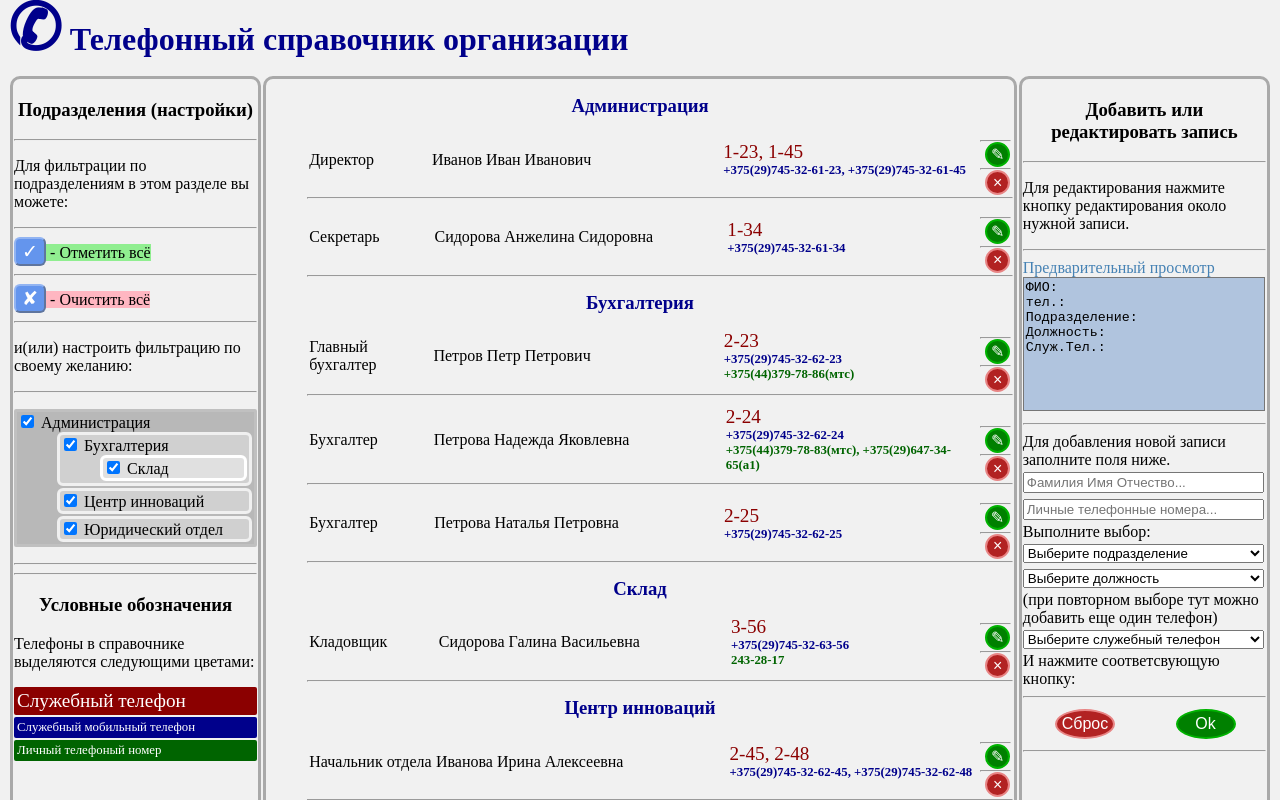
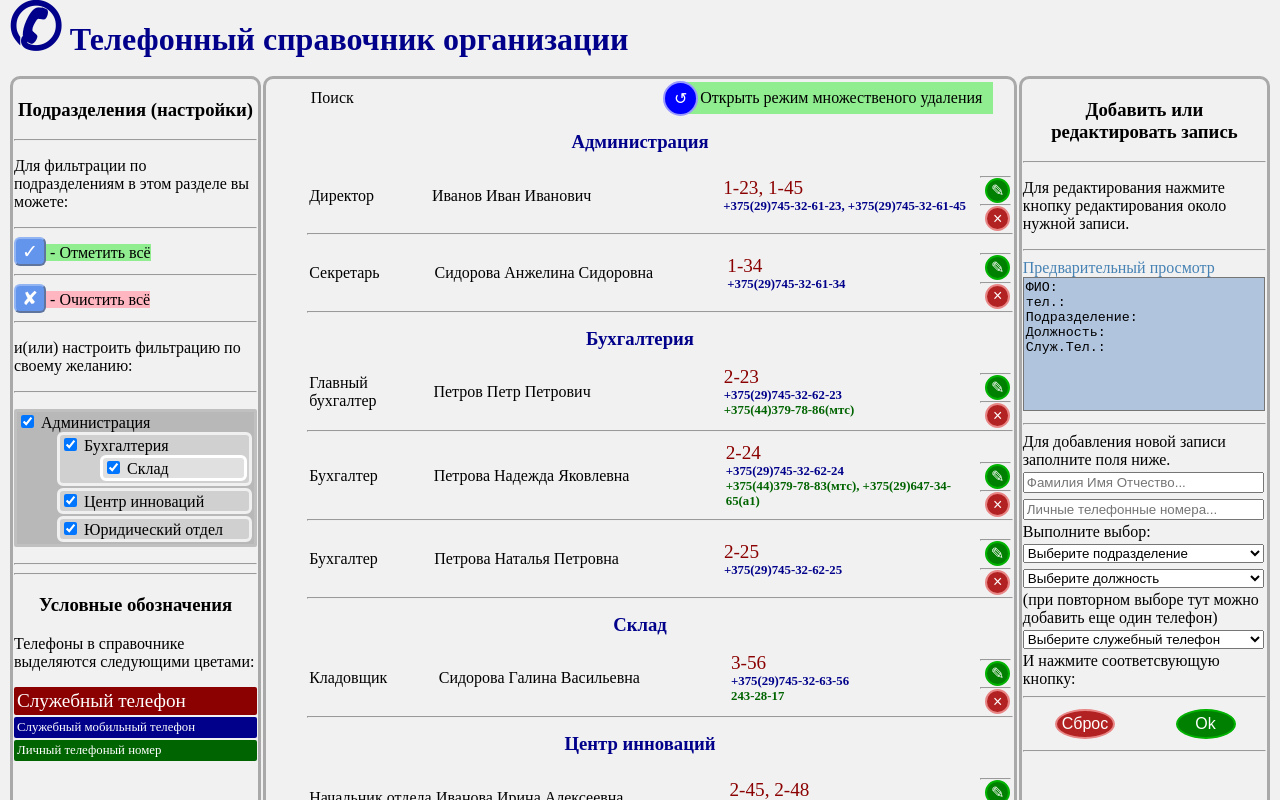
Before and after one commit to PavelKutuzau/phonebook1, an Angular app: page / in a window 1280 px wide. Shown: the top 800 px of the page. Built offline with nearby package versions, Linux system fonts and the light colour scheme.

Commit message:
MultiDelete - done

```diff
--- a/src/app/rec-form/rec-form.component.ts
+++ b/src/app/rec-form/rec-form.component.ts
@@ -69,7 +69,7 @@ export class RecFormComponent implements OnInit {
   }
 
   addRecord(): void {
-    if (0 !== this.id){
+    if (0 !== this.id) {
       const rec = this.recService.getRec(this.id);
       rec.name = this.name;
       rec.depId = Math.abs(this.depId);
@@ -78,6 +78,7 @@ export class RecFormComponent implements OnInit {
       rec.phoneWIDs = this.phoneWIDs;
     } else {
       this.recService.recs.push({
+        toDelete: false,
         id: this.recService.getMaxID() + 1,
         name: this.name,
         depId: Math.abs(this.depId),
--- a/src/app/recs/recs.component.html
+++ b/src/app/recs/recs.component.html
@@ -1,3 +1,31 @@
+<table id="toptable">
+  <tr>
+    <td id="search">Поиск</td>
+    <td id="delmodeon" *ngIf="!multiDeletingMode">
+      <table>
+        <tr>
+          <td>
+            <button id="mdon" (click)="multiDeletingModeOn()">&#8634;</button>
+          </td>
+          <td>Открыть режим множественого удаления</td>
+        </tr>
+      </table>
+    </td>
+    <td id="delmodeoff" *ngIf="multiDeletingMode">
+      <table>
+        <tr>
+          <td>
+            <button id="mdoff" (click)="multiDeletingModeOff()">&#8635;</button>
+          </td>
+          <td>Вернуться</td>
+          <td id="rightbt">
+            <button id="rmall" (click)="recService.multiDelete()">&#10006;</button>
+          </td>
+        </tr>
+      </table>
+    </td>
+  </tr>
+</table>
 <span *ngFor="let dep of depService.deps, let i = index">
   <span *ngIf="dep.vis">
     <h3>{{dep.title}}</h3>
@@ -15,11 +43,14 @@
                   <li class="phoneM">{{rec.phone}}</li>
                 </ul>
               </td>
-              <td class="buts">
+              <td class="buts" *ngIf="!multiDeletingMode">
                 <hr>
                 <button class="rd" (click)="redactRec(rec.id)">&#9998;</button>
                 <hr>
                 <button class="rm" (click)="recService.removeRec(rec.id)">&times;</button>
+              </td>
+              <td class="ch" *ngIf="multiDeletingMode">
+                <input type=checkbox [checked]="rec.toDelete" (change)="toDelete(rec.id)">
               </td>
             </tr>
           </table>
--- a/src/app/recs/recs.component.scss
+++ b/src/app/recs/recs.component.scss
@@ -1,12 +1,82 @@
+#toptable {
+  margin-left: 2.6rem;
+  width: 92%;
+}
+
+#search {
+  width: 60rem;
+}
+
+#delmodeon {
+  width: 40rem;
+  background: lightgreen;
+  vertical-align: top;
+
+}
+
+#delmodeoff {
+  width: 20rem;
+  background: lightpink;
+
+}
+
+#mdon, #mdoff {
+  margin-top: -0.5rem;
+  margin-bottom: -0.5rem;
+  margin-left: -1.5rem;
+  $color: blue;
+  border-radius: 50%;
+  border-style: solid;
+  border-color: lighten($color, 30%);
+  background: $color;
+  color: #fff;
+  font-size: 1rem;
+  width: 35px;
+  height: 35px;
+  transition: .3s all;
+  cursor: pointer;
+  display: flex;
+  justify-content: center;
+  align-items: center;
+
+  &:hover {
+    background: darken($color, 20%);
+  }
+}
+
+#rmall {
+  margin-top: -0.5rem;
+  margin-bottom: -0.5rem;
+  margin-left: 15rem;
+  $color: firebrick;
+  border-radius: 50%;
+  border-style: solid;
+  border-color: lighten($color, 30%);
+  background: $color;
+  color: #fff;
+  font-size: 1rem;
+  width: 35px;
+  height: 35px;
+  transition: .3s all;
+  cursor: pointer;
+  display: flex;
+  justify-content: center;
+  align-items: center;
+
+  &:hover {
+    background: darken($color, 20%);
+  }
+}
+
+#rightbt {
+  width: 2px;
+}
+
 h3 {
   text-align: center;
   margin-bottom: 0;
   color: darkblue;
   line-height: 80%
-}
-
-hr {
-
 }
 
 .position {
@@ -50,15 +120,9 @@ table {
 td {
   padding: 0;
   margin: 0;
-  //border-style: solid;
-  //border-radius: 2px;
-  //border-color: darkgrey;
-}
-
-ul {
-  //border-style: solid;
-  //border-radius: 2px;
-  //border-color: darkgrey;
+  // border-style: solid;
+  // border-radius: 2px;
+  //  border-color: darkgrey;
 }
 
 li {
--- a/src/app/recs/recs.component.ts
+++ b/src/app/recs/recs.component.ts
@@ -11,6 +11,7 @@ import {RecFormComponent} from '../rec-form/rec-form.component';
   styleUrls: ['./recs.component.scss']
 })
 export class RecsComponent implements OnInit {
+  multiDeletingMode = false;
 
   constructor(public recService: RecService, public depService: DepService,
               public posService: PosService, public phService: PhoneService) {
@@ -19,8 +20,20 @@ export class RecsComponent implements OnInit {
   ngOnInit(): void {
   }
 
-  redactRec(id: number): void{
+  redactRec(id: number): void {
     this.recService.idRedRecord = Math.abs(id);
     this.recService.triggerRedactRec();
   }
+
+  multiDeletingModeOn(): void {
+    this.multiDeletingMode = true;
+  }
+
+  multiDeletingModeOff(): void {
+    this.multiDeletingMode = false;
+  }
+
+  toDelete(id: number): void {
+    this.recService.getRec(Math.abs(id)).toDelete = !this.recService.getRec(Math.abs(id)).toDelete;
+  }
 }
--- a/src/app/shared/rec.service.ts
+++ b/src/app/shared/rec.service.ts
@@ -8,6 +8,7 @@ export interface Rec {
   name: string;
   phone?: string;   // phone mobile
   phoneWIDs: number[];   // phone work IDs
+  toDelete: boolean;
 }
 
 @Injectable({providedIn: 'root'})
@@ -16,10 +17,19 @@ export class RecService {
   public idRedRecord = 0;
   // records
   public recs: Rec[] = [
-    {id: 1, posId: 1, depId: 1, phoneWIDs: [1], name: 'Иванов Иван Иванович'},
-    {id: 2, posId: 6, depId: 1, phoneWIDs: [2], name: 'Сидорова Анжелина Сидоровна'},
-    {id: 3, posId: 2, depId: 2, phoneWIDs: [9], name: 'Петров Петр Петрович', phone: '+375(44)379-78-86(мтс)'},
+    {toDelete: false, id: 1, posId: 1, depId: 1, phoneWIDs: [1], name: 'Иванов Иван Иванович'},
+    {toDelete: false, id: 2, posId: 6, depId: 1, phoneWIDs: [2], name: 'Сидорова Анжелина Сидоровна'},
     {
+      toDelete: false,
+      id: 3,
+      posId: 2,
+      depId: 2,
+      phoneWIDs: [9],
+      name: 'Петров Петр Петрович',
+      phone: '+375(44)379-78-86(мтс)'
+    },
+    {
+      toDelete: false,
       id: 4,
       posId: 5,
       depId: 2,
@@ -27,12 +37,29 @@ export class RecService {
       name: 'Петрова Надежда Яковлевна',
       phone: '+375(44)379-78-83(мтс), +375(29)647-34-65(a1)'
     },
-    {id: 5, posId: 5, depId: 2, phoneWIDs: [11], name: 'Петрова Наталья Петровна'},
-    {id: 6, posId: 7, depId: 3, phoneWIDs: [30], name: 'Сидорова Галина Васильевна', phone: '243-28-17'},
-    {id: 7, posId: 3, depId: 4, phoneWIDs: [18], name: 'Иванова Ирина Алексеевна'},
-    {id: 8, posId: 4, depId: 4, phoneWIDs: [19], name: 'Кузнецов Андрей Юрьевич', phone: '+375(44)746-76-24'},
-    {id: 9, posId: 4, depId: 4, phoneWIDs: [20], name: 'Новиков Игорь Петвоич'},
+    {toDelete: false, id: 5, posId: 5, depId: 2, phoneWIDs: [11], name: 'Петрова Наталья Петровна'},
     {
+      toDelete: false,
+      id: 6,
+      posId: 7,
+      depId: 3,
+      phoneWIDs: [30],
+      name: 'Сидорова Галина Васильевна',
+      phone: '243-28-17'
+    },
+    {toDelete: false, id: 7, posId: 3, depId: 4, phoneWIDs: [18], name: 'Иванова Ирина Алексеевна'},
+    {
+      toDelete: false,
+      id: 8,
+      posId: 4,
+      depId: 4,
+      phoneWIDs: [19],
+      name: 'Кузнецов Андрей Юрьевич',
+      phone: '+375(44)746-76-24'
+    },
+    {toDelete: false, id: 9, posId: 4, depId: 4, phoneWIDs: [20], name: 'Новиков Игорь Петвоич'},
+    {
+      toDelete: false,
       id: 10,
       posId: 3,
       depId: 5,
@@ -73,4 +100,17 @@ export class RecService {
   public triggerRedactRec(): void {
     this.trigger.next();
   }
+
+  multiDelete(): void {
+    const ids: number[] = [];
+    this.recs.forEach(r => {
+      if (r.toDelete) {
+        ids.push(r.id);
+      }
+    });
+    ids.forEach(i => {
+      this.removeRec(i);
+    });
+
+  }
 }
```
